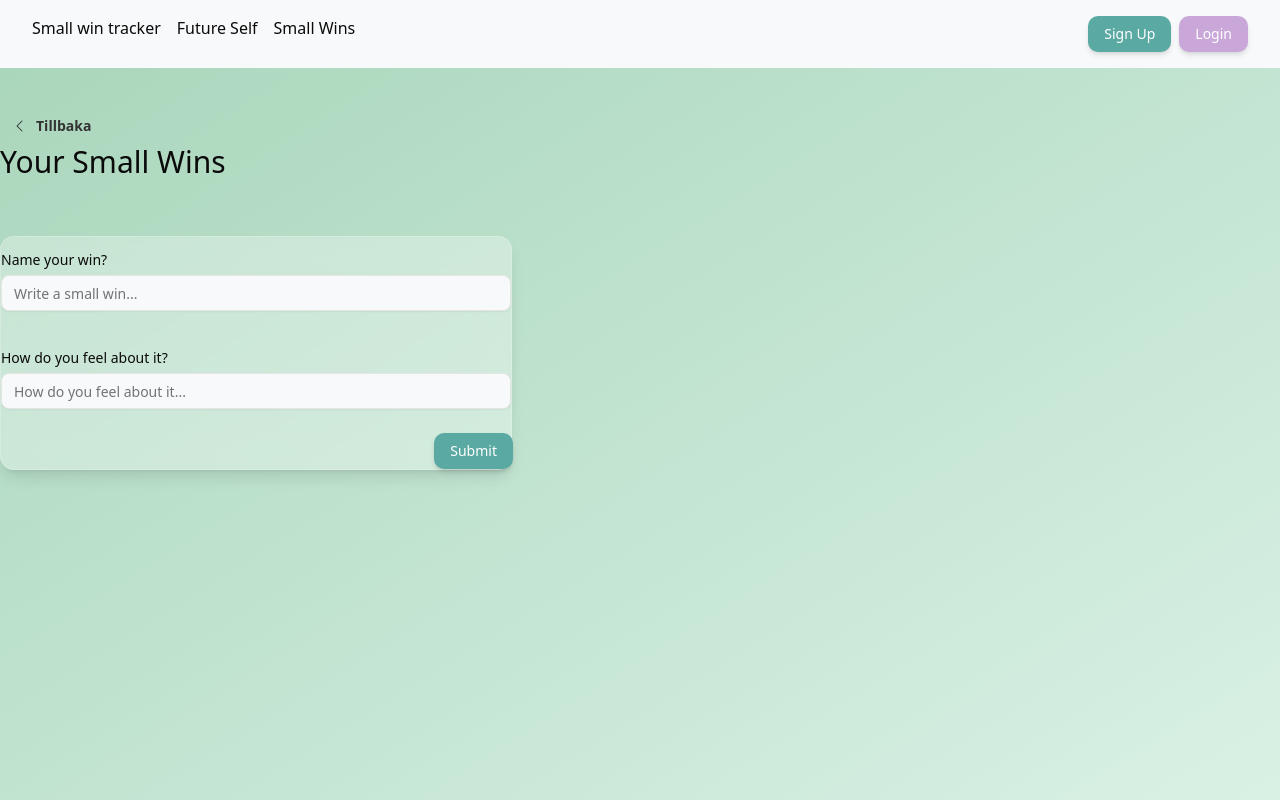
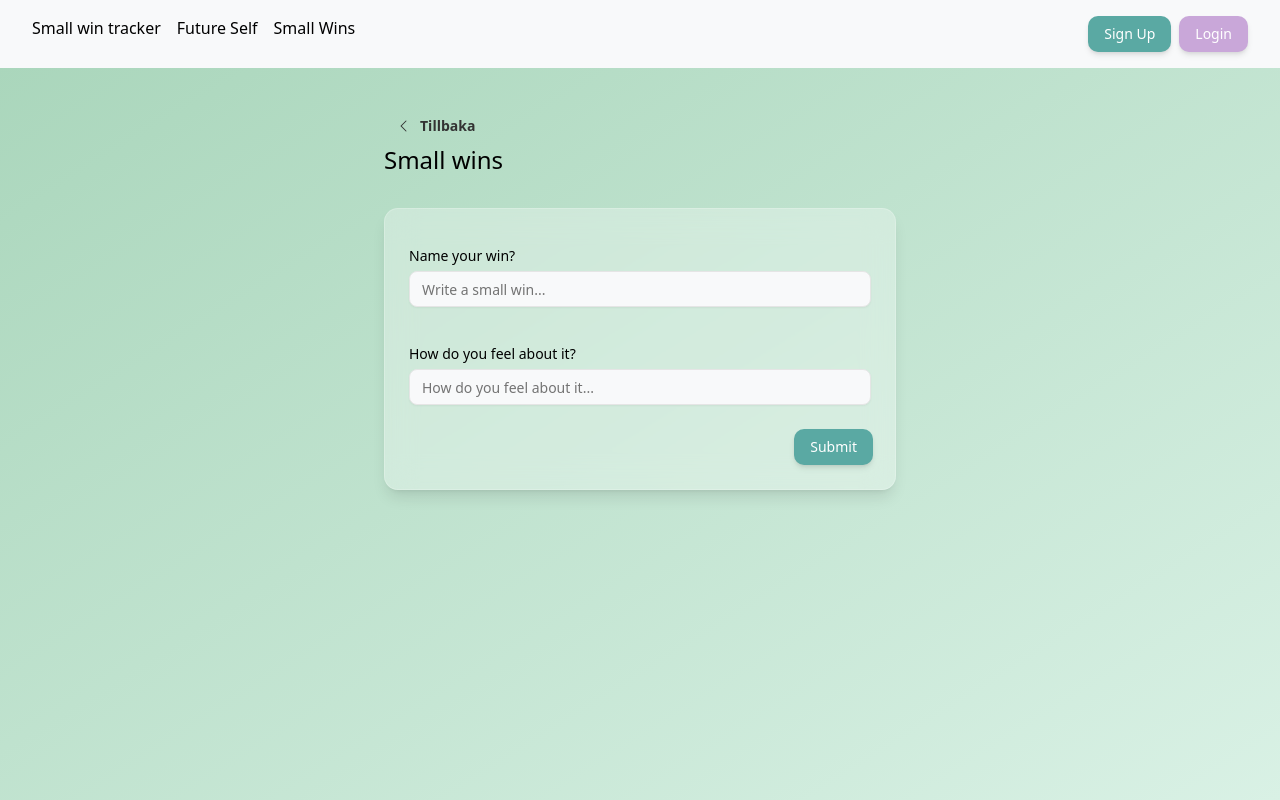
Before and after one commit to joannaolofsson/my-small-wins, a Next.js app: page /smallwins in a window 1280 px wide. Built offline with nearby package versions, Linux system fonts and the light colour scheme.

Commit message:
cards semi-done

```diff
--- a/src/app/globals.css
+++ b/src/app/globals.css
@@ -111,12 +111,3 @@
   --sidebar-border: oklch(1 0 0 / 10%);
   --sidebar-ring: oklch(0.556 0 0);
 }
-
-@layer base {
-  * {
-    @apply border-border outline-ring/50;
-  }
-  body {
-    @apply bg-background text-foreground;
-  }
-}
--- a/src/app/login/page.tsx
+++ b/src/app/login/page.tsx
@@ -14,27 +14,25 @@ function SignupPage() {
             <PiCaretLeft /> Tillbaka
           </Link>
         </Button>
-    <form className="flex flex-col gap-4 w-full">
-        <Label htmlFor="name">Name your win?</Label>
+    <form className="flex flex-col gap-4 w-full h-auto border border-white/20 rounded-xl backdrop-blur-[15px] bg-white/30 p-6">
+
+       <Label htmlFor="email">Username:</Label>
       <Input
-        placeholder="Write a small win..."
+        placeholder="Username"
         className="flex-1 bg-[#F8F9FA]"
       />
-       <Label htmlFor="name">How do you feel about it?</Label>
+      <Label htmlFor="password">Password</Label>
       <Input
-        placeholder="How do you feel about it..."
+        placeholder="Password"
         className="flex-1 bg-[#F8F9FA]"
       />
-      <Label htmlFor="name">How do you feel about it?</Label>
-      <Input
-        placeholder="How do you feel about it..."
-        className="flex-1 bg-[#F8F9FA]"
-      />
+      <div className='w-lg flex justify-end pr-12'>
       <Button asChild >
           <Link href="/futureself" className="font-semibold flex items-center gap-1">
             Login
           </Link>
         </Button>
+        </div>
     </form>
     </div>
     </div>
--- a/src/app/signup/page.tsx
+++ b/src/app/signup/page.tsx
@@ -14,27 +14,29 @@ function SignupPage() {
             <PiCaretLeft /> Tillbaka
           </Link>
         </Button>
-    <form className="flex flex-col gap-4 w-full">
-        <Label htmlFor="name">Name your win?</Label>
+    <form className="flex flex-col gap-4 w-full h-auto border border-white/20 rounded-xl backdrop-blur-[15px] bg-white/30 p-6">
+        <Label htmlFor="name">Name</Label>
       <Input
-        placeholder="Write a small win..."
+        placeholder="Name"
         className="flex-1 bg-[#F8F9FA]"
       />
-       <Label htmlFor="name">How do you feel about it?</Label>
+       <Label htmlFor="email">Username:</Label>
       <Input
-        placeholder="How do you feel about it..."
+        placeholder="Email"
         className="flex-1 bg-[#F8F9FA]"
       />
-      <Label htmlFor="name">How do you feel about it?</Label>
+      <Label htmlFor="password">Password</Label>
       <Input
-        placeholder="How do you feel about it..."
+        placeholder="Password"
         className="flex-1 bg-[#F8F9FA]"
       />
+        <div className='w-lg flex justify-end pr-12'>
         <Button asChild>
           <Link href="/thankyou" className="font-semibold flex items-center gap-1">
             Sign up
           </Link>
         </Button>
+        </div>
     </form>
     </div>
     </div>
--- a/src/app/smallwins/page.tsx
+++ b/src/app/smallwins/page.tsx
@@ -20,20 +20,20 @@ const SmallWins = () => {
     : inputs;
 
   return (
-    <div className="grid grid-cols-1 grid-row-4 justify-center mt-10 w-full">
-      <div className="w-lg flex flex-col items-start">
+    <div className="flex flex-col mx-auto w-lg mt-10">
+      <div className="">
         <Button asChild variant="none">
-          <Link href="/" className="font-semibold flex items-center gap-1">
-            <PiCaretLeft /> Tillbaka
+          <Link href="/"><PiCaretLeft />
+          Tillbaka
           </Link>
         </Button>
+        </div>
+      <div className="text-2xl mb-4"><h2>Small wins</h2></div>
 
-        <h1 className="text-3xl mb-2">Your Small Wins</h1>
-
-        <div className="flex flex-col mt-8 w-full">
-          {filteredInputs.map((input) => (
-            <Card key={input.id} className="
-            w-full border border-white/20 rounded-xl backdrop-blur-[15px] bg-white/30 shadow-lg cursor-pointer mb-4">
+      <div className="relative flex flex-col items-center">
+      {filteredInputs.map((input) => (
+            <Card key={input.id}
+             className="w-full h-auto border border-white/20 rounded-xl backdrop-blur-[15px] bg-white/30 p-4">
               <CardTitle className="text-lg font-medium px-6 pt-4">
                <span className="hidden"> {input.type}:</span> {input.value}
               </CardTitle>
@@ -44,9 +44,55 @@ const SmallWins = () => {
           ))}
         </div>
 
+
+      <div >
         <SmallWinFormSection />
+      </div>
+      <div className="">
+      {wins.map((win) => (
+            <Card key={win.id} className="border border-white/20 rounded-xl backdrop-blur-[15px] bg-white/30 shadow-lg cursor-pointer mb-4">
+              <CardTitle className="px-4 py-2">🎯 {win.message}</CardTitle>
+              <CardContent>You're awesome!</CardContent>
+            </Card>
+          ))}
+      </div>
+    </div>
+  )
 
-        <div className="w-lg flex flex-col gap-4 mt-6">
+    {/* <>
+
+      <div className="grid grid-cols-1 grid-rows-4 mb-0 mx-auto w-lg mt-10">
+        <div className="row-start-1 h-12 my-0 bg-blue-400">
+          <Button asChild variant="none">
+            <Link href="/" className="flex">
+              <PiCaretLeft /> Tillbaka
+            </Link>
+          </Button>
+        </div>
+
+        <div className="row-start-2 h-12 bg-amber-500">
+          <h1 className="text-lg m-0">Your Small Wins</h1>
+        </div>
+
+        <div className="row-start-3">
+          {filteredInputs.map((input) => (
+            <Card key={input.id} className="
+            w-full border border-white/20 rounded-xl backdrop-blur-[15px] bg-white/30 shadow-lg cursor-pointer mb-4 p-6">
+              <CardTitle className="text-lg font-medium px-6 pt-4">
+               <span className="hidden"> {input.type}:</span> {input.value}
+              </CardTitle>
+              <CardContent>
+                🏆 You did something great!
+              </CardContent>
+            </Card>
+          ))}
+        </div>
+
+        <div className="row-start-4">
+          <SmallWinFormSection />
+        </div>
+
+        <div className="row-start-5">
           {wins.map((win) => (
             <Card key={win.id} className="border border-white/20 rounded-xl backdrop-blur-[15px] bg-white/30 shadow-lg cursor-pointer mb-4">
               <CardTitle className="px-4 py-2">🎯 {win.message}</CardTitle>
@@ -55,8 +101,11 @@ const SmallWins = () => {
           ))}
         </div>
       </div>
-    </div>
-  );
+
+      </>
+*/}
+  //);
 };
 
+
 export default SmallWins;
--- a/src/components/SmallWinFormSection.tsx
+++ b/src/components/SmallWinFormSection.tsx
@@ -12,7 +12,7 @@ type WinFormValues = {
 
 export const SmallWinFormSection = () => {
     const { addWin } = useWin();
-  const { register, handleSubmit, reset } = useForm<WinFormValues>();
+    const { register, handleSubmit, reset } = useForm<WinFormValues>();
 
   const onSubmit: SubmitHandler<WinFormValues> = (data) => {
     addWin(data.message);
@@ -21,7 +21,7 @@ export const SmallWinFormSection = () => {
 
 
   return (
-    <form onSubmit={handleSubmit(onSubmit)} className="bg-white/30 border border-white/20 rounded-xl backdrop-blur-[15px] shadow-lg cursor-pointer mb-4 flex flex-col gap-2 w-full mt-4">
+    <form onSubmit={handleSubmit(onSubmit)} className="bg-white/30 border border-white/20 rounded-xl backdrop-blur-[15px] shadow-lg cursor-pointer my-4 flex flex-col gap-2 w-full p-6">
         <div className='py-4'>
         <Label htmlFor="name" className='pb-2' >Name your win?</Label>
       <Input
@@ -38,7 +38,7 @@ export const SmallWinFormSection = () => {
         className="flex-1 bg-[#F8F9FA]"
       />
       </div>
-      <div className='w-lg flex justify-end'>
+      <div className='w-lg flex justify-end pr-12'>
       <Button type="submit" variant="default">
         Submit
       </Button>
--- a/tsconfig.json
+++ b/tsconfig.json
@@ -22,6 +22,6 @@
       "@/*": ["./src/*"]
     }
   },
-  "include": ["next-env.d.ts", "**/*.ts", "**/*.tsx", ".next/types/**/*.ts", "src/app/thankyou"],
+  "include": ["next-env.d.ts", "**/*.ts", "**/*.tsx", ".next/types/**/*.ts", "src/app/thankyou", "src/app/test"],
   "exclude": ["node_modules"]
 }
```
